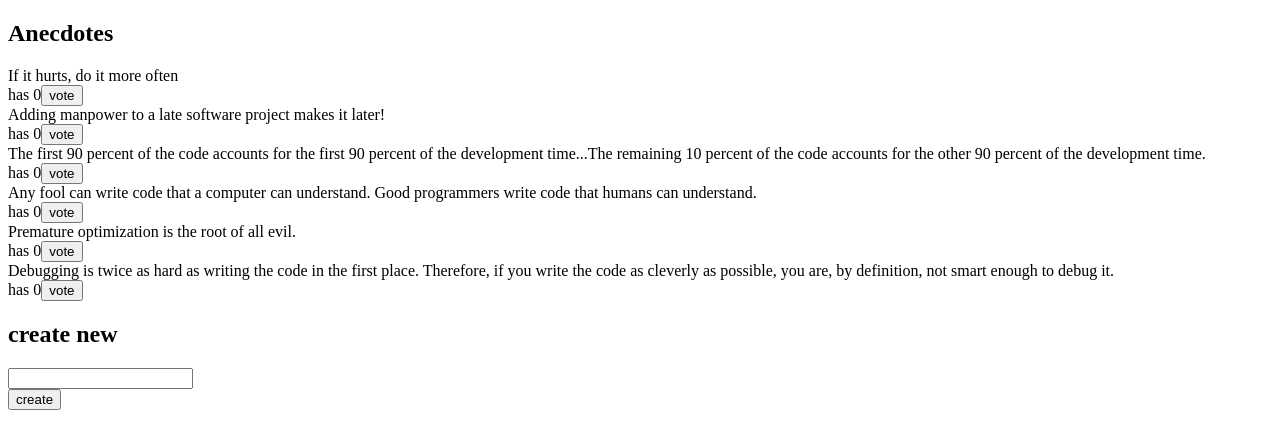
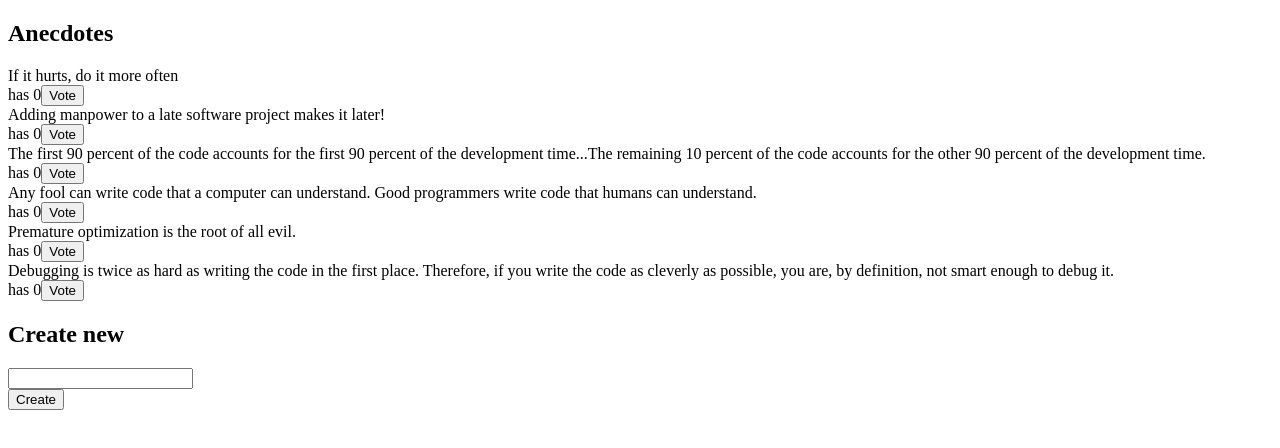
Before and after one commit to Thanatosh/Part-6-Anecdote, a React (Vite) app: page / in a window 1280 px wide. Shown: the top 448 px of the page. Built offline with nearby package versions, Linux system fonts and the light colour scheme.

Commit message:
Part 6.4 Full Commit

```diff
--- a/src/App.jsx
+++ b/src/App.jsx
@@ -3,6 +3,14 @@
 const App = () => {
   const anecdotes = useSelector(state => state)
   const dispatch = useDispatch()
+
+  const addAnecdote = (event) => {
+    event.preventDefault()
+    const content = event.target.elements.anecdote.value
+    console.log('content', content)
+    event.target.elements.anecdote.value = ''
+    dispatch({ type: 'ADD_ANECDOTE', content })
+  }
 
   const vote = (id) => {
     console.log('vote', id)
@@ -19,14 +27,14 @@
           </div>
           <div>
             has {anecdote.votes}
-            <button onClick={() => vote(anecdote.id)}>vote</button>
+            <button onClick={() => vote(anecdote.id)}>Vote</button>
           </div>
         </div>
       )}
-      <h2>create new</h2>
-      <form>
-        <div><input /></div>
-        <button>create</button>
+      <h2>Create new</h2>
+      <form onSubmit={addAnecdote}>
+        <div><input name='anecdote'/></div>
+        <button type='submit'>Create</button>
       </form>
     </div>
   )
--- a/src/reducers/anecdoteReducer.js
+++ b/src/reducers/anecdoteReducer.js
@@ -36,6 +36,8 @@
         )
       }
       return state
+    case 'ADD_ANECDOTE':
+      return [...state, asObject(action.content)]
     default:
       return state
   }
```
